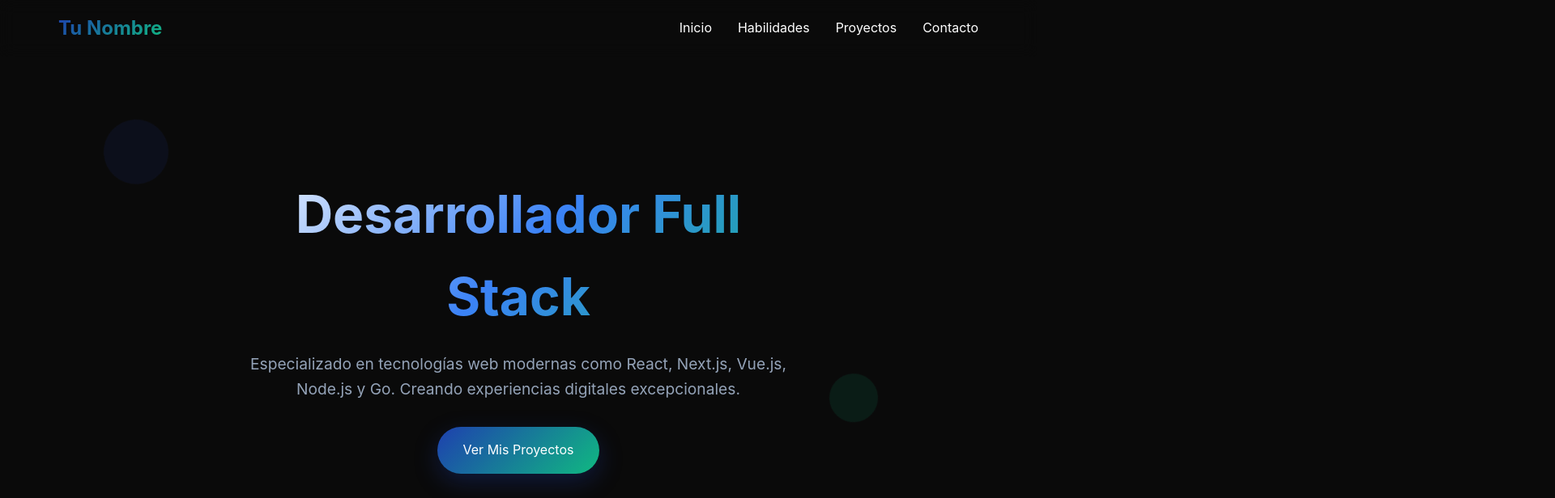
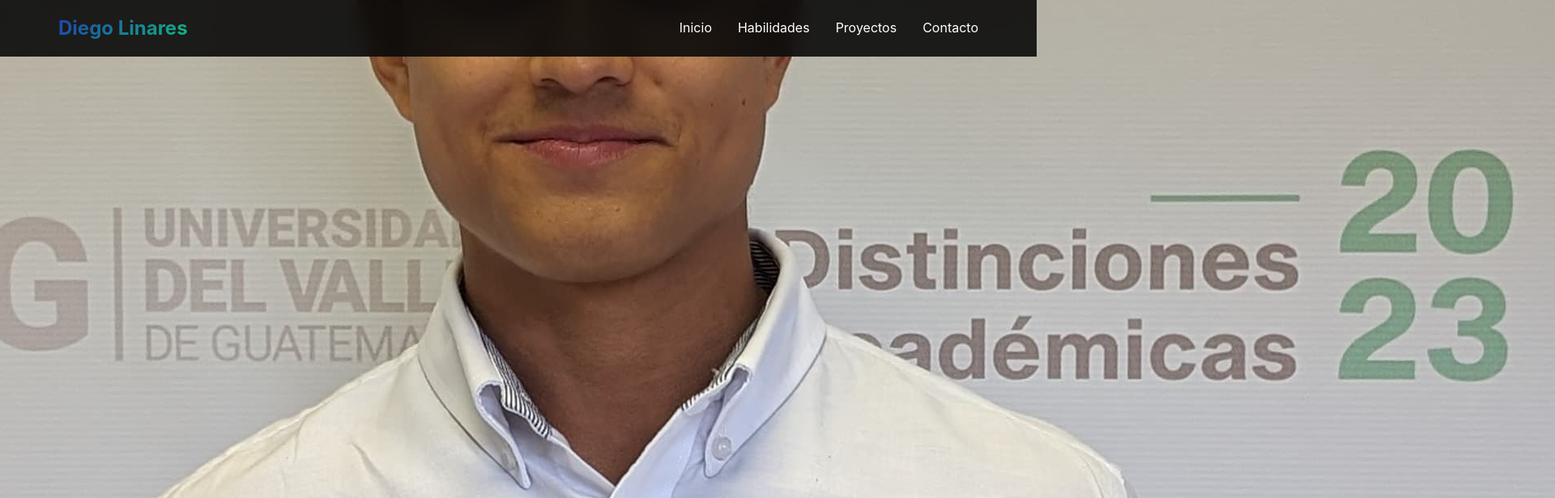
Before and after one commit to DiegoLinares11/miPortafolio, a React (Vite) app: page / in a window 1280 px wide. Shown: the top 616 px of the page at 81% size, 1920 px wide, since content can reach past the window. Built offline with nearby package versions, Linux system fonts and the light colour scheme; the HTML template or start-up script is replaced by a standard one.

Commit message:
Putting my profile photo on my portafolio

```diff
--- a/src/components/Hero.jsx
+++ b/src/components/Hero.jsx
@@ -1,12 +1,20 @@
+import perfil from '../assets/FotoDiego.jpg';
+
+
 const Hero = () => {
   return (
-    <section id="inicio" className="hero">
+    <section id="inicio" className="hero hero-with-photo">
       <div className="hero-content">
-        <h1>Desarrollador Full Stack</h1>
+        <h1>Hola, soy <span className="highlight">Diego Linares</span></h1>
+        <h2>Desarrollador Full Stack</h2>
         <p>
-          Especializado en tecnologías web modernas como React, Next.js, Vue.js, Node.js y Go. Creando experiencias digitales excepcionales.
+          Especializado en tecnologías web modernas como React, Next.js, Vue.js, Node.js y Go.
+          Me apasiona crear experiencias digitales impactantes.
         </p>
         <a href="#proyectos" className="cta-button">Ver Mis Proyectos</a>
+      </div>
+      <div className="hero-photo">
+        <img src={perfil} alt="Foto de Diego Linares" />
       </div>
     </section>
   );
--- a/src/components/Navbar.jsx
+++ b/src/components/Navbar.jsx
@@ -14,7 +14,7 @@ const Navbar = () => {
   return (
     <nav>
       <div className="nav-container">
-        <div className="logo">Tu Nombre</div>
+        <div className="logo">Diego Linares</div>
         <ul className="nav-links">
           <li><a href="#inicio">Inicio</a></li>
           <li><a href="#skills">Habilidades</a></li>
```
Also changed, not shown: src/assets/FotoDiego.jpg (added).
